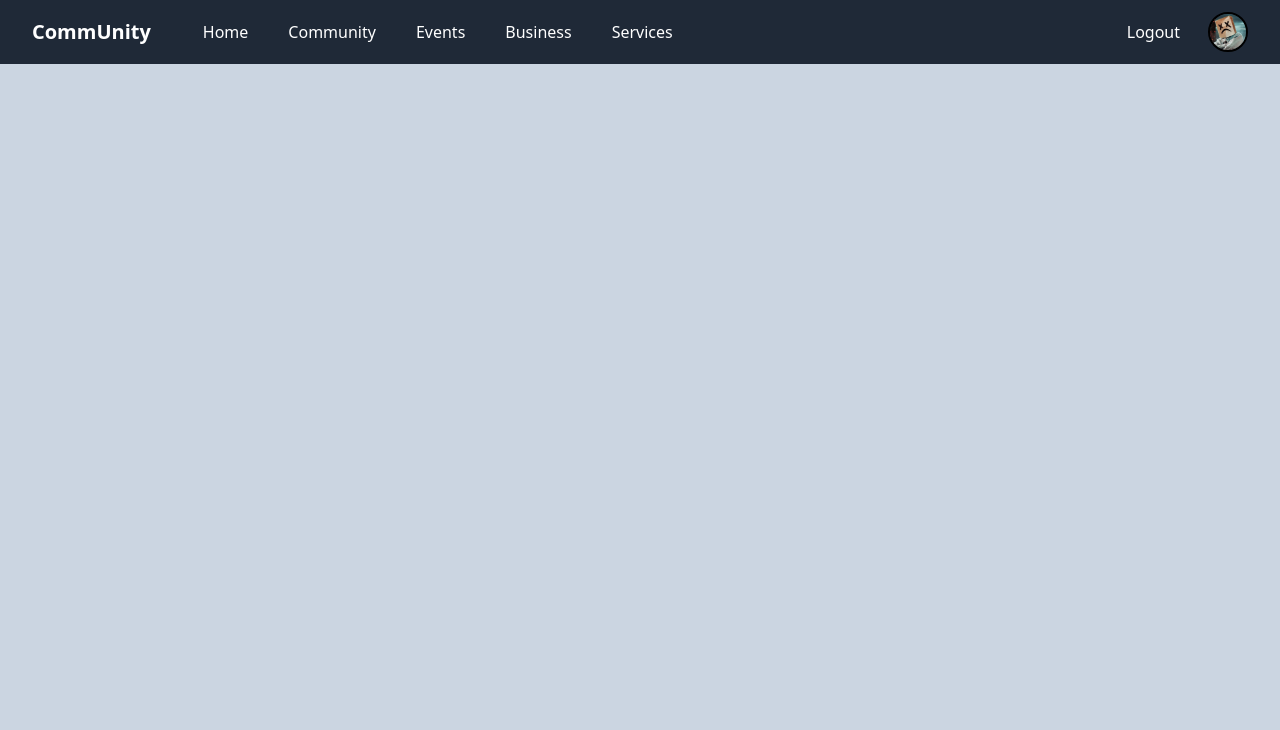
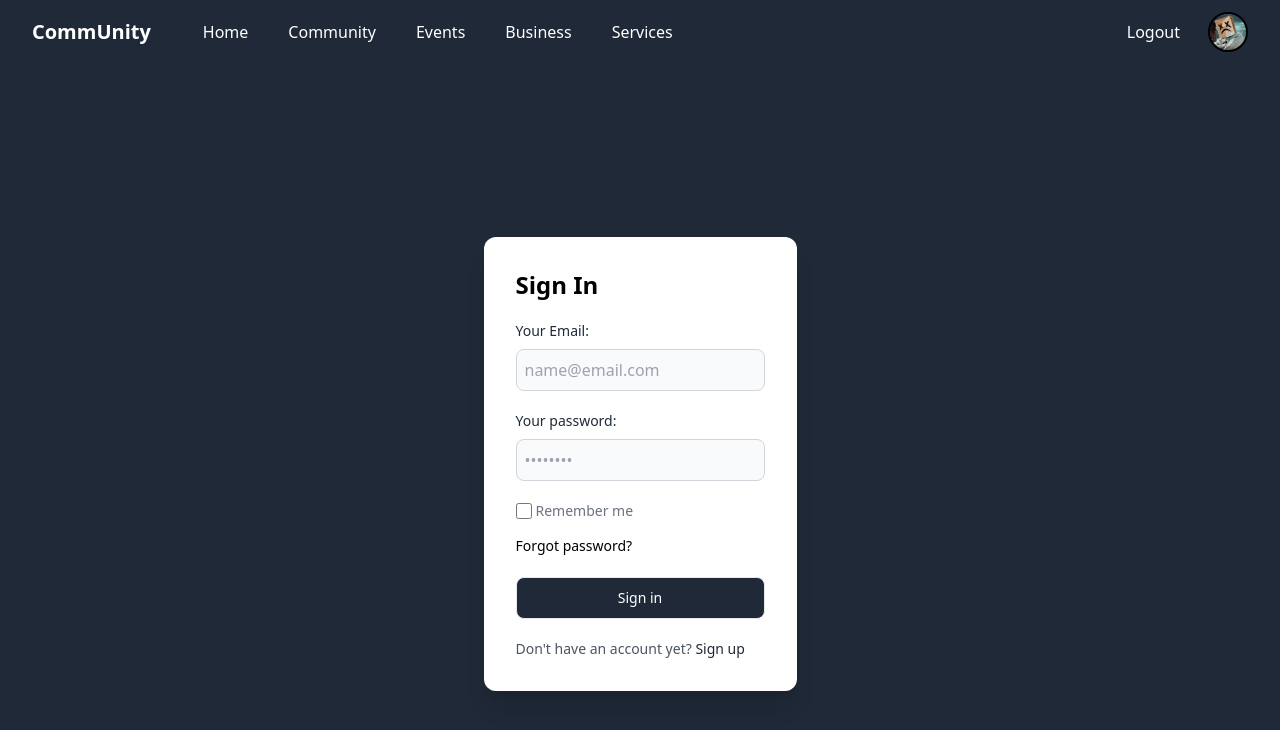
Before and after one commit to GnananSai/community-platform, a Next.js app: page / in a window 1280 px wide. Shown: the top 730 px of the page. Built offline with nearby package versions, Linux system fonts and the light colour scheme.

Commit message:
Login Component added

```diff
--- a/src/app/page.tsx
+++ b/src/app/page.tsx
@@ -2,11 +2,13 @@
 
 import Image from "next/image";
 import Navbar1 from "../components/Navbar1";
+import Login from "@/components/Login";
 
 export default function Home() {
   return (
-    <main className="flex min-h-screen flex-col items-center justify-between">
+    <main>
       <Navbar1 />
+      <Login/>
     </main>
   );
 }
--- /dev/null
+++ b/src/components/Login.tsx
@@ -0,0 +1,46 @@
+import Link from 'next/link';
+import React from 'react'
+
+const Login = () => {
+  return (
+      <div className='h-screen w-screen flex justify-center items-center bg-gray-800'>
+        <div className='sm:shadow-xl p-8 bg-white rounded-xl'>
+
+            <h1 className='font-semibold text-2xl mb-5'>Sign In</h1>
+
+            <form action="#">
+
+                <div>
+                    <label htmlFor="email" className='block mb-2 text-sm font-medium text-gray-800'>Your Email:</label>
+                    <input type="email" name="email" id="email" className='mb-5 p-2 bg-gray-50 border border-gray-300 text-gray-900 sm:text-md rounded-lg' placeholder="name@email.com" required={true}/>
+                </div>
+
+                <div>
+                    <label htmlFor="password" className='block mb-2 text-sm font-medium text-gray-800'>Your password:</label>
+                    <input type="password" name="password" id="password" className='mb-5 p-2 bg-gray-50 border border-gray-300 text-gray-900 sm:text-md rounded-lg' placeholder="••••••••" required={true}/>
+                </div>
+
+                <div className="flex items-start mb-3">
+                    <div className="flex items-center h-5">
+                        <input id="remember" aria-describedby="remember" type="checkbox" className="w-4 h-4 border border-gray-300 rounded bg-gray-50 focus:ring-3"/>
+                    </div>
+                    <div className="ml-1 text-sm">
+                        <label htmlFor="remember" className="text-gray-500 dark:text-gray-300">Remember me</label>
+                    </div>
+                </div>
+
+                <a href="#" className="mb-5 text-sm font-medium text-primary-600 hover:underline dark:text-primary-500">Forgot password?</a>
+
+                <button type="submit" className="mt-5 w-full text-white bg-gray-800 focus:ring-4 focus:outline-none focus:ring-primary-300 font-medium rounded-lg text-sm px-5 py-2.5 text-center border hover:bg-white hover:text-gray-800 hover:border-gray-800">Sign in</button>
+
+                <p className="text-sm font-light text-gray-600 mt-5">
+                    Don't have an account yet? <a href="#" className="font-medium text-gray-800 hover:underline dark:text-primary-500">Sign up</a>
+                </p>
+
+            </form>
+        </div>
+      </div>
+  );
+}
+
+export default Login
```
